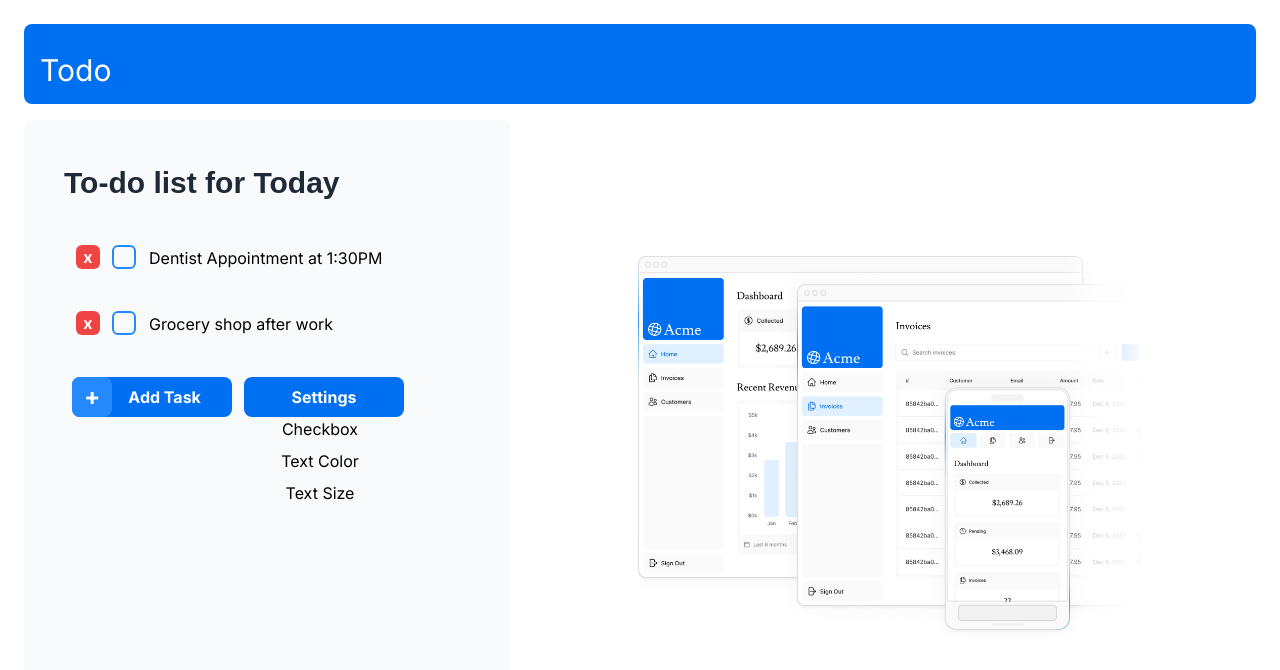
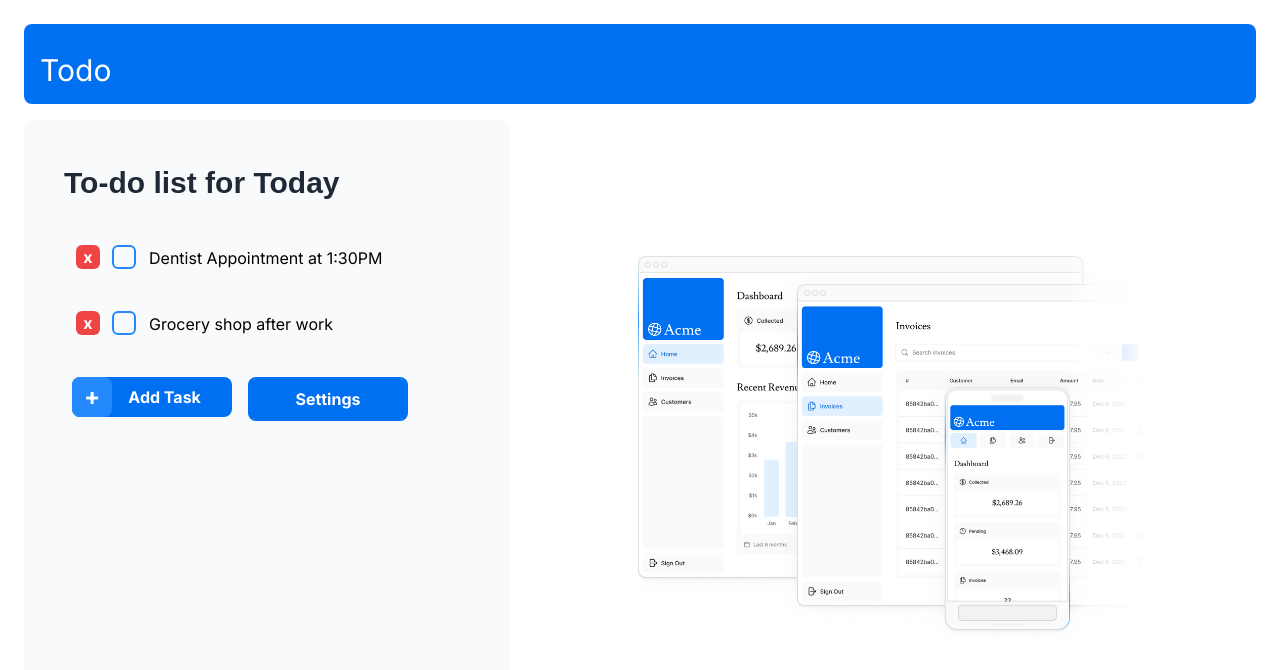
Before and after one commit to camillaxyc/todo, a Next.js app in the folder nextjs-dashboard/: page / in a window 1280 px wide. Shown: the top 670 px of the page. Built offline with nearby package versions, Linux system fonts and the light colour scheme; a web font is replaced by a local one.

Commit message:
styled dropdown

```diff
--- a/nextjs-dashboard/app/TodoList.tsx
+++ b/nextjs-dashboard/app/TodoList.tsx
@@ -182,53 +182,45 @@ const CheckBox = () => {
 };
 
 const Settings = () => {
+  const [isDropDown, setIsDropDown] = useState(false);
   return (
-    <div className={cn('flex flex-col items-center justify-center', 'w-40')}>
+    <div
+      className={cn(
+        'flex flex-col items-center justify-center',
+        'ml-2 w-40',
+        'bg-white',
+        'rounded-lg border-2 border-blue-500',
+      )}
+    >
       <button
         className={cn(
           'shrink-2 flex h-10 w-40 flex-row items-center justify-center',
           'text-center font-bold text-white',
-          'ml-2',
           'rounded-lg bg-blue-500',
           'cursor-pointer duration-100 hover:opacity-80',
         )}
+        onClick={() => {
+          setIsDropDown(!isDropDown);
+        }}
       >
         <span className={cn('')}>Settings</span>
       </button>
       <div
         className={cn(
-          'flex flex-col items-center justify-center',
+          `${
+            isDropDown ? 'flex' : 'hidden'
+          } flex-col items-center justify-center`,
           'w-40 gap-2',
         )}
       >
-        <a
-          className={cn(
-            'flex flex-col items-center justify-center',
-            'w-40 gap-2',
-          )}
-          href="#"
-        >
-          Checkbox
-        </a>
-        <a
-          className={cn(
-            'flex flex-col items-center justify-center',
-            'w-40 gap-2',
-          )}
-          href="#"
-        >
-          Text Color
-        </a>
-        <a
-          className={cn(
-            'flex flex-col items-center justify-center',
-            'w-40 gap-2',
-          )}
-          href="#"
-        >
-          Text Size
-        </a>
+        <a href="#">Checkbox</a>
+        <a href="#">Text Color</a>
+        <a href="#">Text Size</a>
       </div>
     </div>
   );
 };
+
+const SettingsDropDownOption = ({ dropDownText = '' }) => {
+  <a href="#">{dropDownText}</a>;
+};
```
